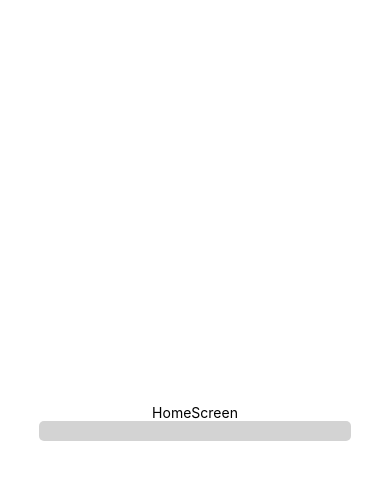
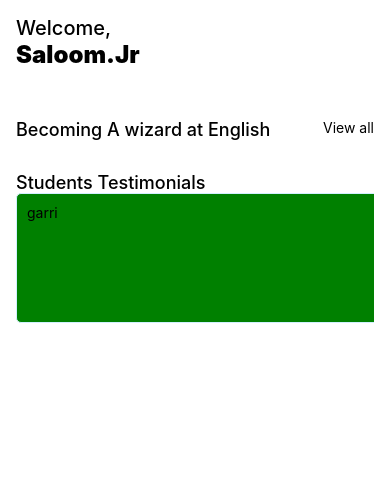
Before and after one commit to Luwaiz/Tutor, a React Native app: screen / in a window 390 px wide. Shown: the top 480 px of the page. Built offline with nearby package versions, Linux system fonts and the light colour scheme.

Commit message:
Working on testimonial slider

```diff
--- a/App.js
+++ b/App.js
@@ -1,14 +1,14 @@
 import { StatusBar } from "expo-status-bar";
-import { StyleSheet, Text, View } from "react-native";
-import HomeScreen from "./screens/Home/HomeScreen";
+import { SafeAreaView, StyleSheet,View } from "react-native";
 import Index from "./navigation";
+import { SafeAreaProvider } from "react-native-safe-area-context";
 
 export default function App() {
 	return (
-		<View style={styles.container}>
+		<SafeAreaProvider style={styles.container}>
 			<StatusBar />
 			<Index />
-		</View>
+		</SafeAreaProvider>
 	);
 }
 
--- /dev/null
+++ b/components/Testimonials.js
@@ -0,0 +1,42 @@
+import { Dimensions, FlatList, ScrollView, StyleSheet, Text, View } from "react-native";
+import React from "react";
+const { width, height } = Dimensions.get("screen");
+
+const Testimony = ({item}) => {
+	return (
+		<View style={styles.box}>
+			<Text>{item}</Text>
+		</View>
+	);
+};
+
+const Testimonials = () => {
+    const data = [
+        {id:1, name:"garri"},
+        {id:2, name:"fufu"},
+        {id:3, name:"marine"}
+    ]
+	return (
+		<View>
+        <ScrollView horizontal>
+            {data.map((stuff)=><Testimony item={stuff.name}/>)}
+        </ScrollView>
+		</View>
+	);
+};
+
+export default Testimonials;
+
+const styles = StyleSheet.create({
+	box: {
+		backgroundColor: "green",
+		padding: 10,
+		marginBottom: 10,
+		borderWidth: 1,
+		width: width - 100,
+		alignSelf: "center",
+		height: 130,
+		borderRadius: 5,
+		borderColor: "#D1F0FF",
+	},
+});
--- a/screens/Home/HomeScreen.js
+++ b/screens/Home/HomeScreen.js
@@ -1,16 +1,29 @@
-import { StyleSheet, Text, View } from 'react-native'
-import React from 'react'
-import styles from './style'
+import { ScrollView, StyleSheet, Text, View } from "react-native";
+import React from "react";
+import styles from "./style";
+import { SafeAreaView } from "react-native-safe-area-context";
+import Testimonials from "../../components/Testimonials";
 
 const HomeScreen = () => {
-  return (
-    <View style={styles.container}>
-      <Text>HomeScreen</Text>
-      <View style={styles.subContainer}>
+	return (
+		<SafeAreaView style={styles.container}>
+			<ScrollView>
+				<View style={styles.subContainer}>
+					<Text style={styles.welcome}>Welcome,</Text>
+					<Text style={styles.name}>Saloom.Jr</Text>
+					<View style={styles.bottomText}>
+						<Text style={styles.textLeft}>Becoming A wizard at English</Text>
+						<Text style={styles.textRight}>View all</Text>
+					</View>
+				</View>
+				<View style={styles.carousel}></View>
+				<View style={styles.subContainer}>
+					<Text style={styles.textLeft}>Students Testimonials</Text>
+          <Testimonials/>
+				</View>
+			</ScrollView>
+		</SafeAreaView>
+	);
+};
 
-      </View>
-    </View>
-  )
-}
-
-export default HomeScreen
+export default HomeScreen;
--- a/screens/Home/style.js
+++ b/screens/Home/style.js
@@ -1,17 +1,31 @@
 import { StyleSheet } from "react-native";
 
-const styles =  StyleSheet.create({
-    container:{
-        flex:1,
-        backgroundColor: 'white',
-        justifyContent: 'center',
-        alignItems: 'center'
-    },
-    subContainer:{
-        width: '80%',
-        padding: 10,
-        backgroundColor: 'lightgray',
-        borderRadius: 5
-    }
-})
-export default styles
+const styles = StyleSheet.create({
+	container: {
+		flex: 1,
+		backgroundColor: "white",
+	},
+	subContainer: {
+		padding: 16,
+	},
+	welcome: {
+		fontSize: 20,
+		fontWeight: "500",
+	},
+	name: {
+		fontSize: 24,
+		fontWeight: "900",
+	},
+	bottomText: {
+		flexDirection: "row",
+		justifyContent: "space-between",
+		paddingTop: 50,
+	},
+	textLeft: {
+		fontSize: 18,
+		fontWeight: "500",
+	},
+    carousel: {
+	},
+});
+export default styles;
```
